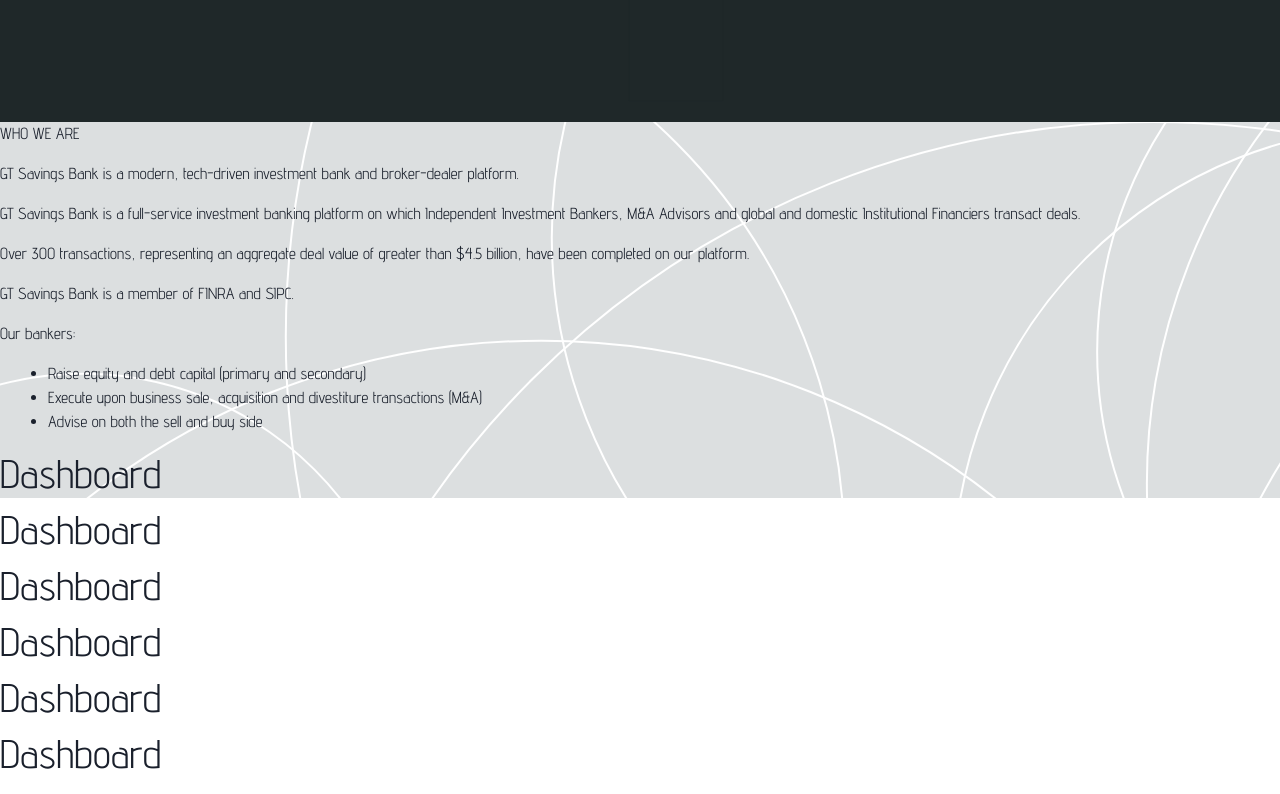
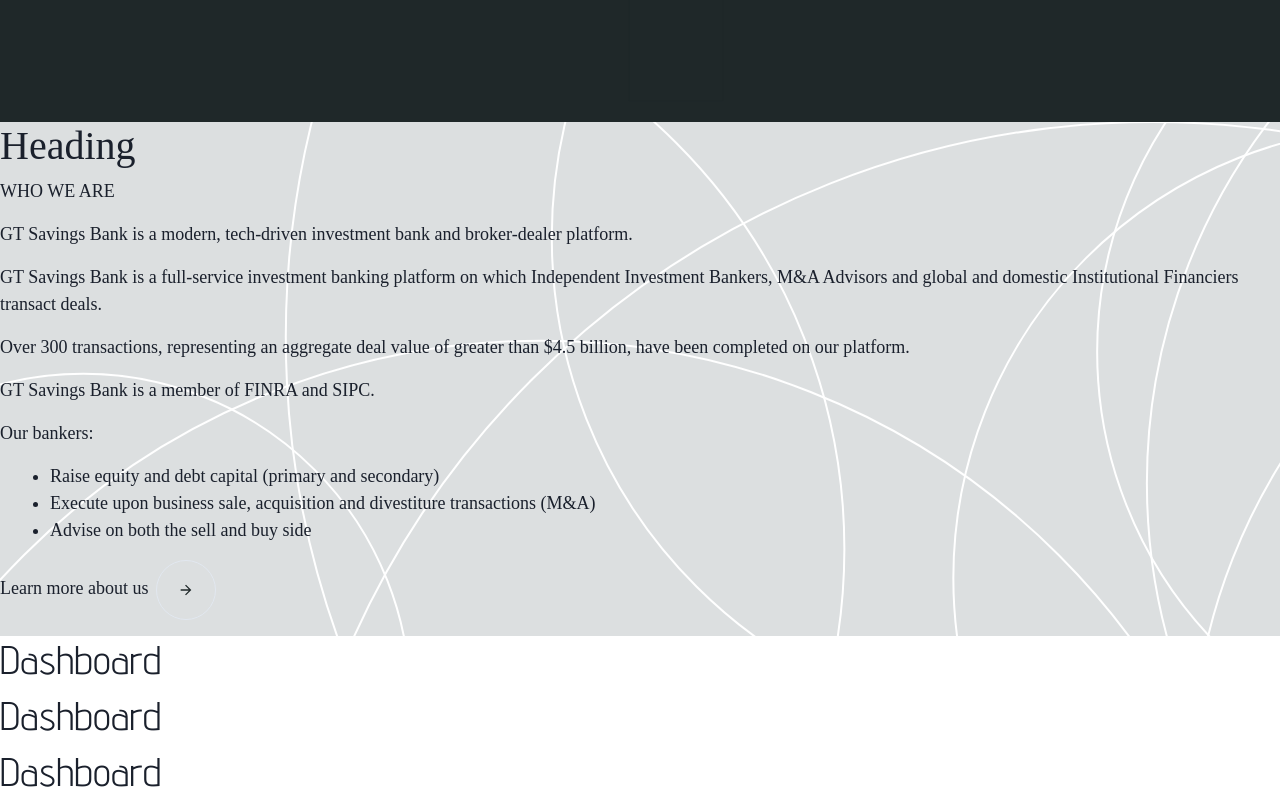
Before and after one commit to julzedz/GT-Savings-Investment-App, a React (Create React App) app: page /home in a window 1280 px wide. Shown: the part 2160-2954 px from the top of the page. Built offline with nearby package versions, Linux system fonts and the light colour scheme; a web font is replaced by a local one.

Commit message:
Update text in homepage

```diff
--- a/src/components/home.jsx
+++ b/src/components/home.jsx
@@ -142,7 +142,7 @@
           />
           <Box color="white" p={4}>
             <h2>TAKE YOUR SAVINGS TO THE NEXT LEVEL</h2>
-            <Text py={4}>Now offering higher rate with minimum new deposit of $25,000 for Private Banking Customers. Ready to take the first steps towards financial freedom?</Text>
+            <Text py={4}>With a low minimum deposit required, start earning interest at competitive rates that are compounded daily. Ready to take the first steps towards financial freedom?</Text>
             <Button
               mx="auto"
               bg="applegreen"
@@ -160,11 +160,8 @@
         <GridItem
           colSpan={2}
           bg="transparent"
-          // borderRadius={21}
           w="100%"
           pt={4}
-          // h="fit-content"
-          // padding={12}
         >
           <Img
             src={banker}
@@ -178,7 +175,6 @@
             <h2>SET AMBITIOUS GOALS. WE WILL MAKE IT WORK.</h2>
             <Text py={4}>
               Choose from a range of Investment Portfolios designed for everyone. Our investor-owned structure keeps us focused on your needs.
-              {/* Explore ways the Team at GT Savings Bank can help with setting and prioritizing your financial goals. */}
             </Text>
             <Button
               bg="applegreen"
@@ -278,7 +274,10 @@
     </Box>
     <Box
       bgImage={greycircles}
+      fontSize="18px"
+      fontFamily="newer"
     >
+      <h1>Heading</h1>
       <Flex>
         <img src="" alt="" />
         <Box>
@@ -289,11 +288,11 @@
           <Text>
             GT Savings Bank is a member of
             {' '}
-            <span>FINRA</span>
+            <Box display="inline" as={RouterLink} to="https://www.finra.org/">FINRA</Box>
             {' '}
             and
             {' '}
-            <span>SIPC</span>
+            <Box display="inline" as={RouterLink} to="https://www.sipc.org/">SIPC</Box>
             .
           </Text>
           <Text>Our bankers:</Text>
@@ -302,9 +301,24 @@
             <ListItem>Execute upon business sale, acquisition and divestiture transactions (M&A)</ListItem>
             <ListItem>Advise on both the sell and buy side</ListItem>
           </UnorderedList>
+          <Text>
+            Learn more about us
+            <Button
+              as={RouterLink}
+              to="/support"
+              mx={2}
+              bg="transparent"
+              variant="outline"
+              borderRadius="50%"
+              height="60px"
+              width="60px"
+              _hover={{ bg: 'applegreen' }}
+            >
+              <ArrowForwardIcon color="gunmetal" borderColor="gunmetal" _hover={{ color: 'gunmetal' }} />
+            </Button>
+          </Text>
         </Box>
       </Flex>
-      <h1>Dashboard</h1>
     </Box>
     <h1>Dashboard</h1>
     <h1>Dashboard</h1>
```
